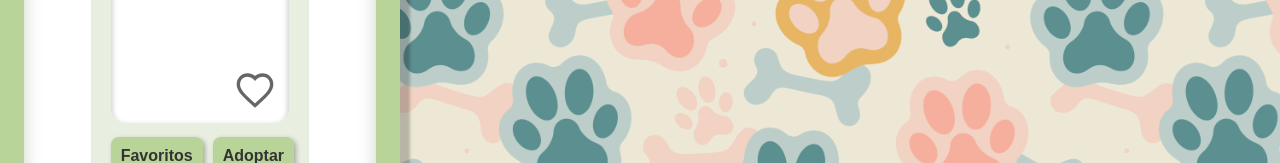
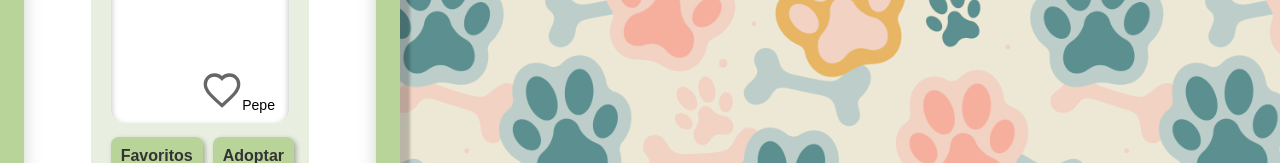
Before and after one commit to Anais-RV/bigotes-felices, a React (Vite) app: page / in a window 1280 px wide. Shown: the part 585-748 px from the top of the page. Built offline with nearby package versions, Linux system fonts and the light colour scheme.

Commit message:
update FavoriteButton.jsx

```diff
--- a/src/components/CatCard/CatCard.jsx
+++ b/src/components/CatCard/CatCard.jsx
@@ -16,7 +16,6 @@ export default function CatCard({className, catId}) {
           <Button>Favoritos</Button>
           {/** Button Adoptar */}
           <Button>Adoptar</Button>
-
         </div>
       </div>
     </section>
--- a/src/components/FavoriteButton/FavoriteButton.jsx
+++ b/src/components/FavoriteButton/FavoriteButton.jsx
@@ -1,20 +1,23 @@
 import Heart from '../../icons/Heart';
 import HeartOutline from '../../icons/HeartOutline';
 import { useState } from 'react';
+import Button from '../Button/Button';
 
 const FavoriteButton = () => {
   const [isFav, setIsFav] = useState(false);
 
   return (
-    <button
+    <>
+    {/** Button Heart */}
+    <Button
       className="heart"
       onClick={() => setIsFav(!isFav)}
       aria-pressed={isFav}
-      aria-label={isFav ? 'Quitar de favoritos' : 'Añadir a favoritos'}
-    >
+      aria-label={isFav ? 'Quitar de favoritos' : 'Añadir a favoritos'}>
       {isFav ? <Heart /> : <HeartOutline />}
-    </button>
-
+      Pepe
+    </Button>
+    </>
   );
 };
 
```
